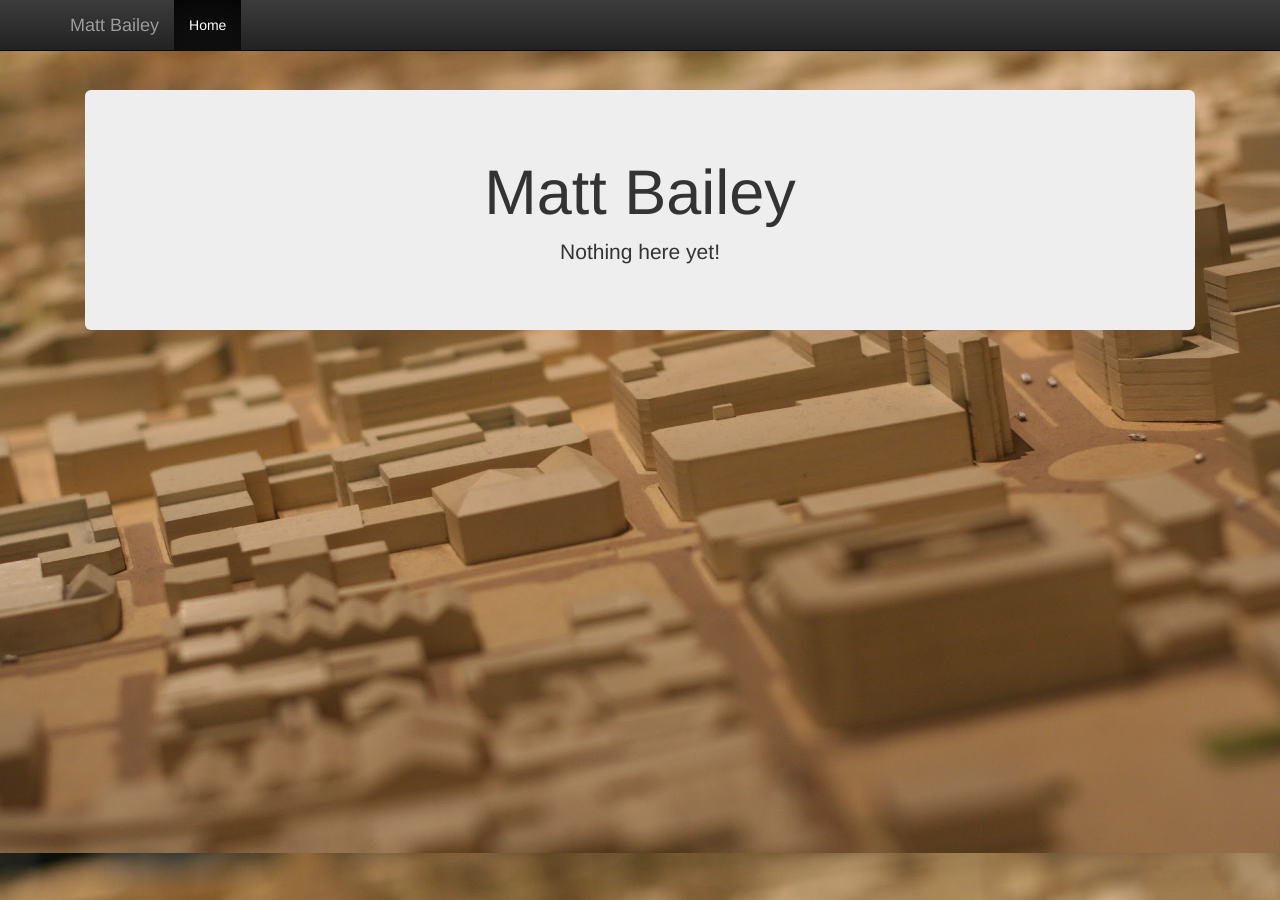
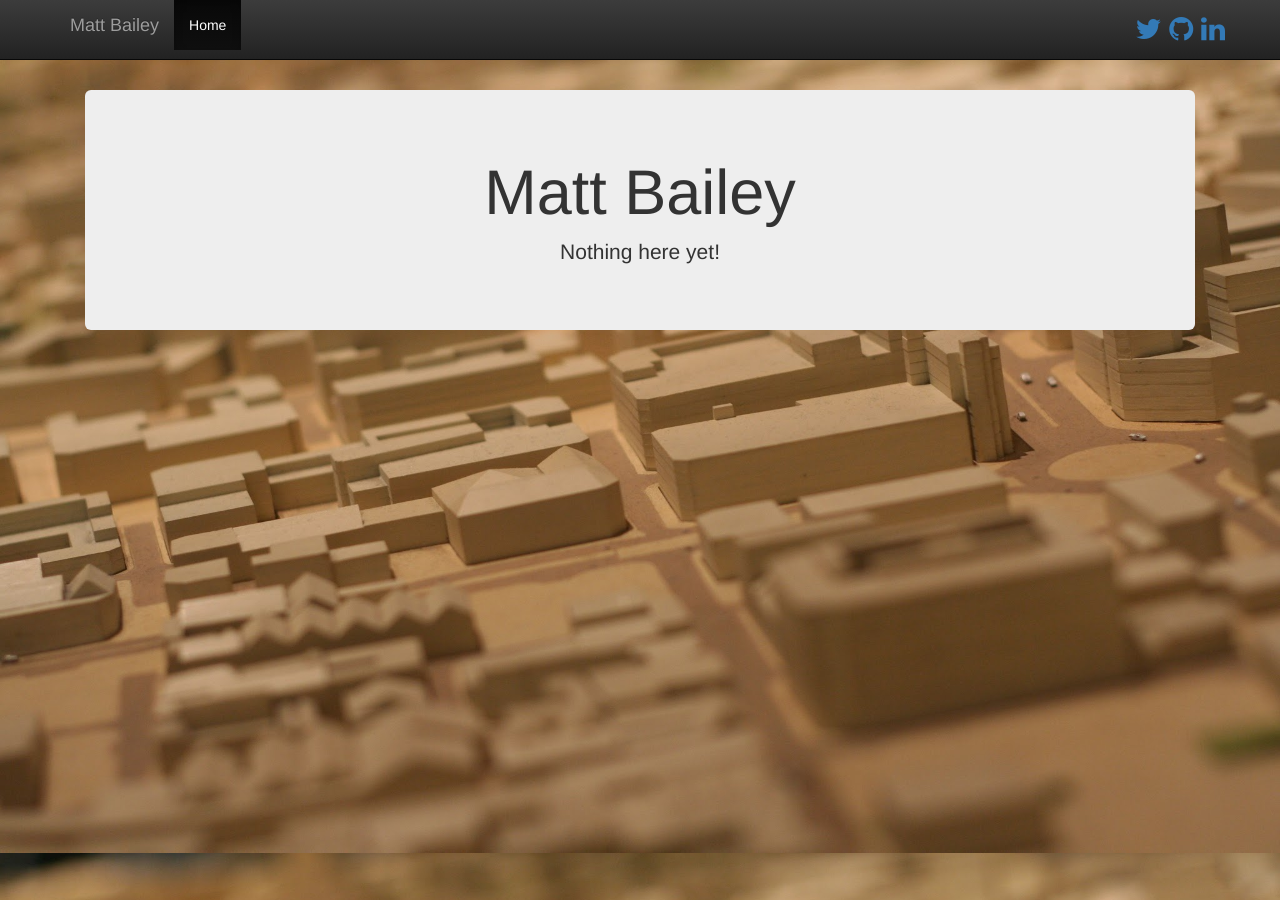
Before and after one commit to Matt-B/Matt-B.github.io, a Jekyll site: the page built from index.html, in a window 1280 px wide. Built offline with Jekyll 4.4.1, drawn with Linux system fonts in a browser that asks for light colours; nearby versions of some CDN libraries; Markdown is read by kramdown in place of the engine named in the settings.

Commit message:
Add Font Awesome and a bunch of links to me elswehere on the internet.

```diff
--- a/_layouts/default.html
+++ b/_layouts/default.html
@@ -7,6 +7,8 @@
     <link rel="stylesheet" href="//maxcdn.bootstrapcdn.com/bootstrap/3.2.0/css/bootstrap.min.css">
     <!-- Optional theme -->
     <link rel="stylesheet" href="//maxcdn.bootstrapcdn.com/bootstrap/3.2.0/css/bootstrap-theme.min.css">
+    <!-- Font Awesome -->
+    <link href="//maxcdn.bootstrapcdn.com/font-awesome/4.1.0/css/font-awesome.min.css" rel="stylesheet">
     <!-- Styles specific to this site -->
     <link rel="stylesheet" href="/css/main.css">
   </head>
@@ -26,6 +28,11 @@
           <ul class="nav navbar-nav">
             <li class="active"><a href="/">Home</a></li>
           </ul><!--/.nav-collapse -->
+          <p class="navbar-text navbar-right">
+            <a href="http://twitter.com/mattblankbailey"><i class="fa fa-twitter fa-2x"></i></a>&nbsp
+            <a href="http://github.com/Matt-B"><i class="fa fa-github fa-2x"></i></a>&nbsp
+            <a href="http://uk.linkedin.com/in/mattblankbailey/"><i class="fa fa-linkedin fa-2x"></i></a>
+          </p>
         </div>
       </div>
     </div>
```
